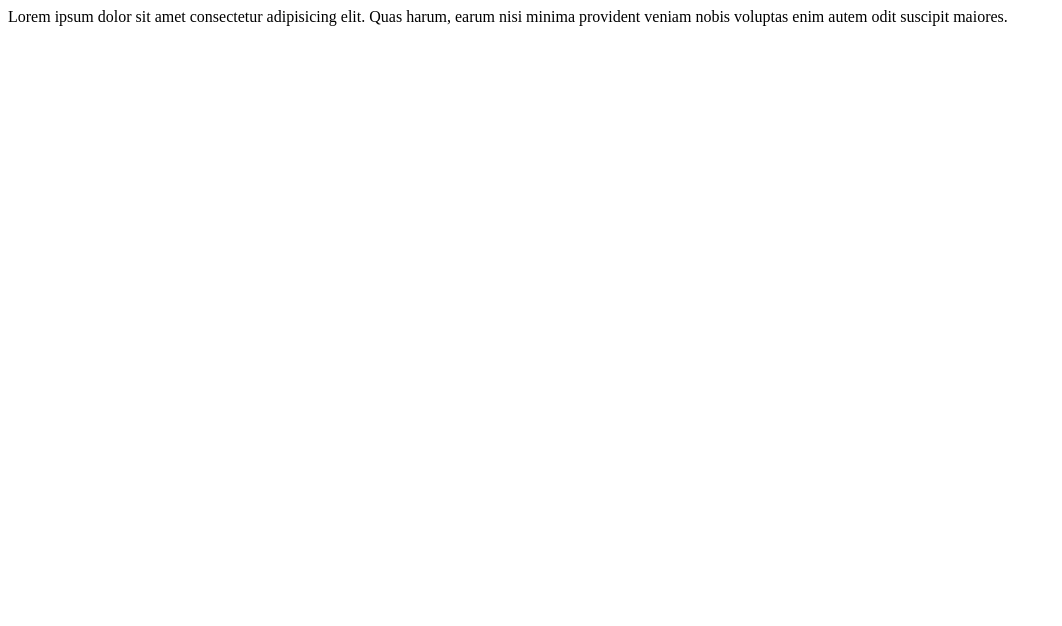
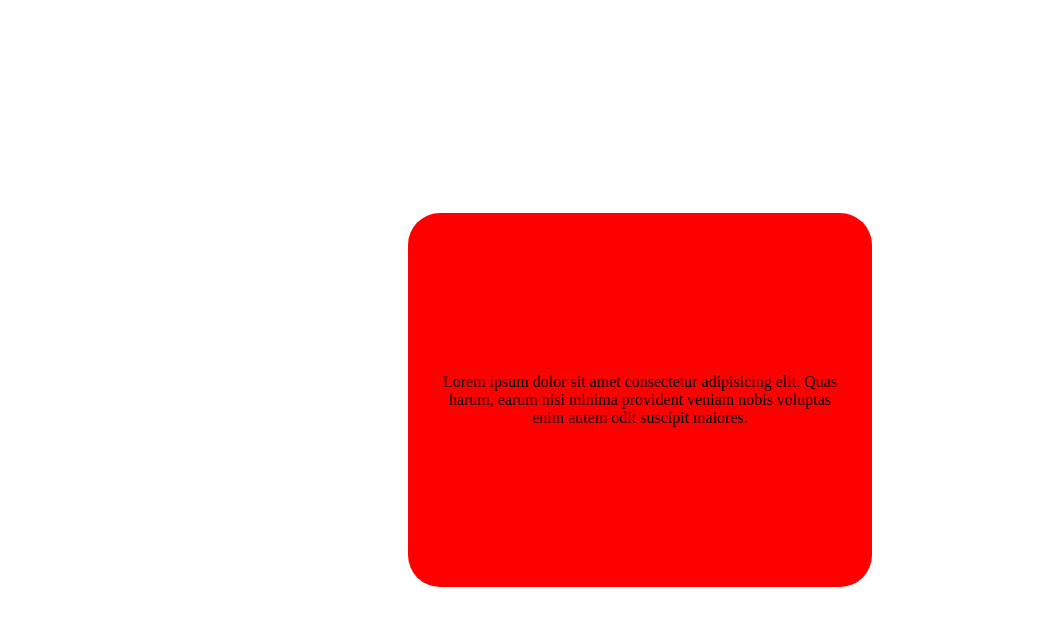
Before and after one commit to WiiDevYouSef/first_test, a plain HTML site: page index.html in a window 1280 px wide. Shown: the whole page, without its empty margins (0-1062 px from the left). Drawn offline with Linux system fonts and the light colour scheme.

Commit message:
our project

```diff
--- a/index.html
+++ b/index.html
@@ -4,6 +4,7 @@
     <meta charset="UTF-8">
     <meta name="viewport" content="width=device-width, initial-scale=1.0">
     <title>Document</title>
+    <link rel="stylesheet" href="./public/css/app.css">
 </head>
 <body>
     <!-- My section -->
--- a/public/css/app.css
+++ b/public/css/app.css
@@ -0,0 +1,20 @@
+*{
+    margin: 0;
+    padding: 0;
+}
+section{
+    display: flex;
+    align-items: center;
+    justify-content: center;
+    height: 100vh;
+
+}
+.dev{
+    background-color: red;
+    width: 400px;
+    height: fit-content;
+    padding: 10rem 2rem;
+    text-align: center;
+    border-radius: 2rem;
+
+}
```
